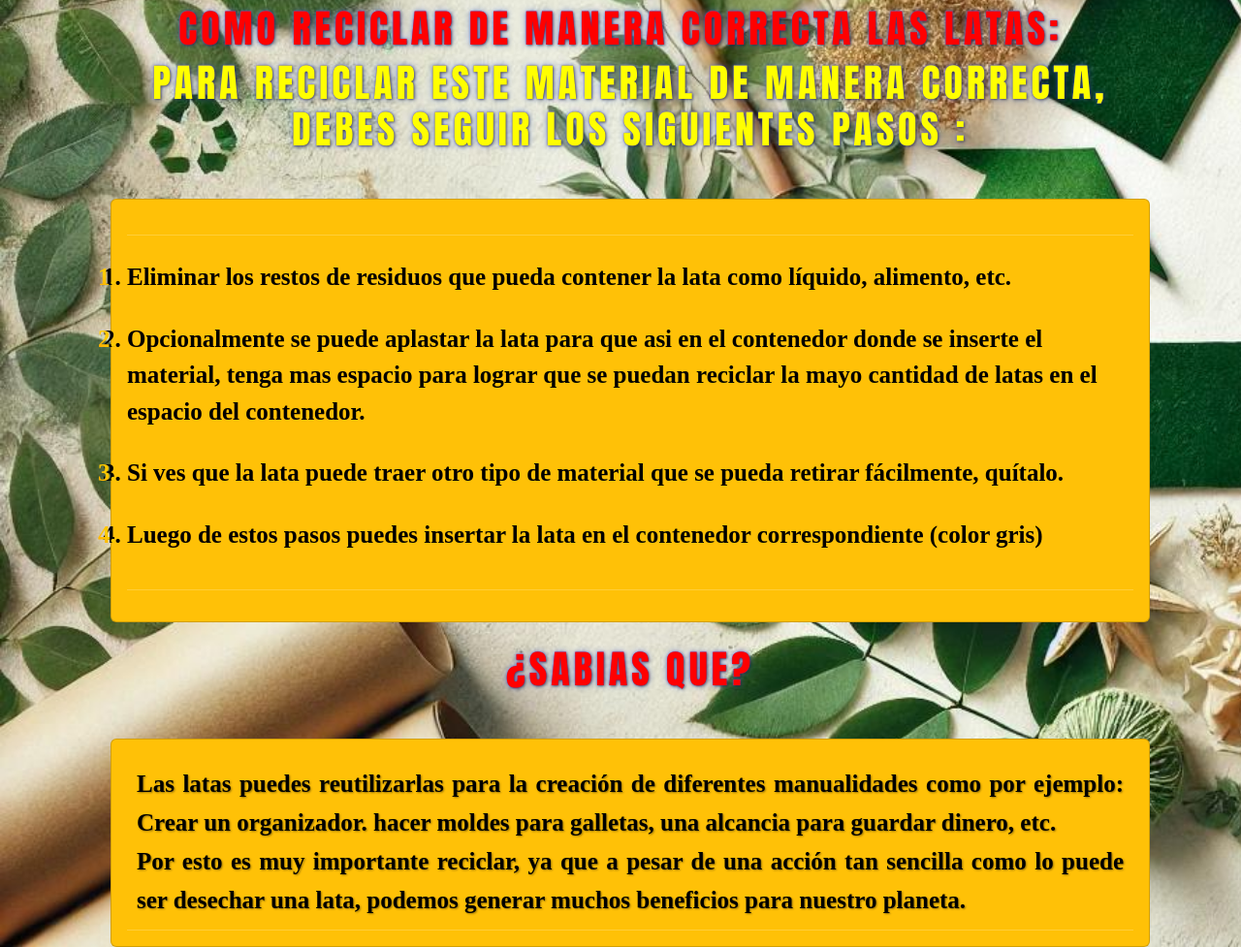
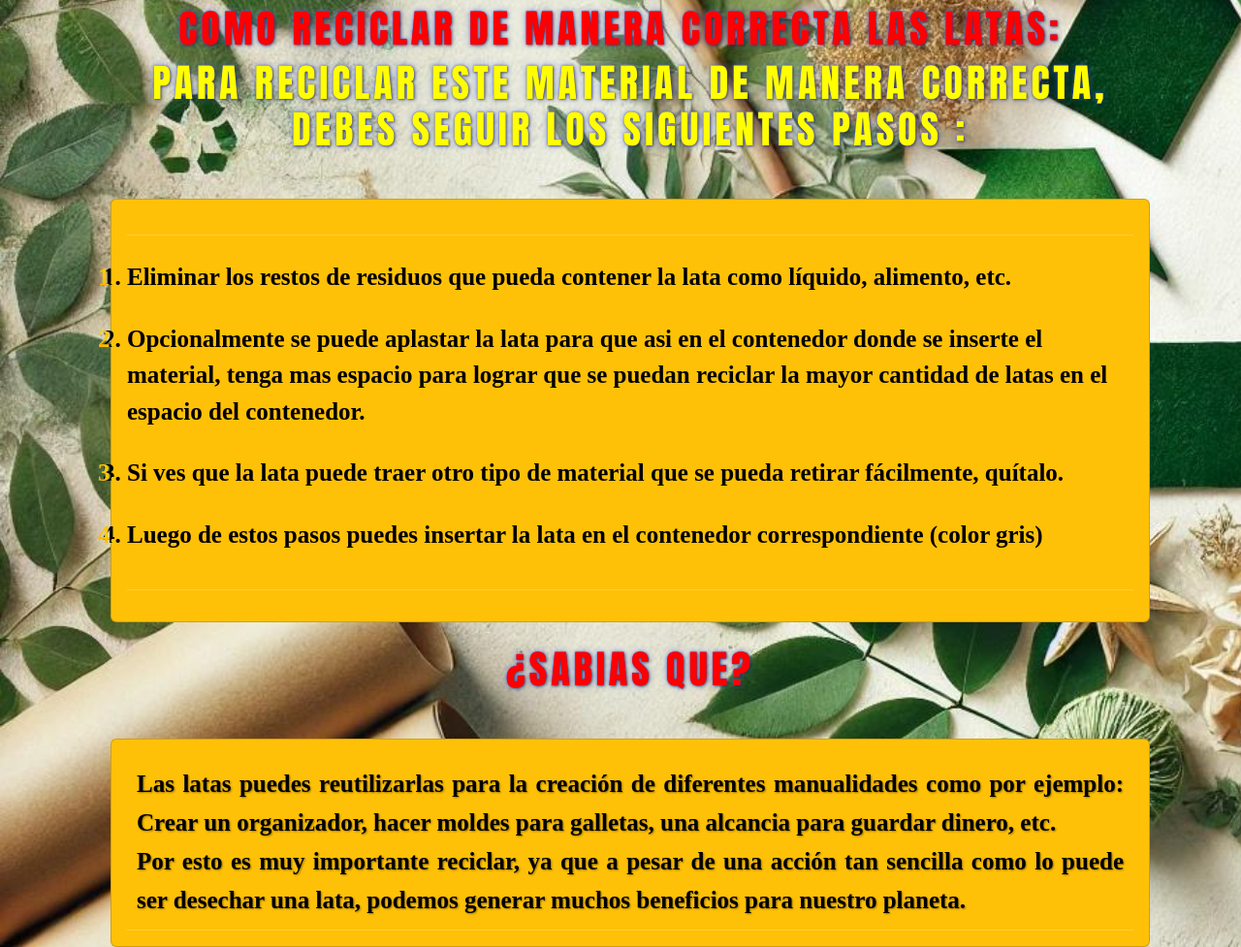
Before and after one commit to Faidust/Reciclaje, a Django app: template myweb/mapas/templates/latas.html in a window 1280 px wide. Shown: the part 497-1474 px from the top of the page at 97% size. Run offline with Django 5.2, Linux system fonts and the light colour scheme; the template is opened without the code that fills it, so the values that code supplies are empty.

Commit message:
detalles finales

```diff
--- a/myweb/main/templates/index.html
+++ b/myweb/main/templates/index.html
@@ -18,7 +18,7 @@
             <p class="card-text" style="color: black;">
               1° Paso: Registrate o inicia sesión con tu cuenta de Recicla Sansanamente en la barra de navegación en la parte superior de la aplicación.
               <br>
-              2° Paso: Ve hacia la pestaña de ¿Dónde reciclo?, selecciona el material que quieras reciclar para luego dirigirte a este y al llegar a la ubicación,
+              2° Paso: Ve hacia la pestaña de ¿Dónde reciclo?, selecciona el material que quieras reciclar para luego dirigirte a al lugar de reciclaje, y al llegar a la ubicación,
               sigue los pasos que te indica la aplicación para reciclar el residuo de manera correcta.
               <br>
               3° Paso: Ve hacia el apartado de ¡Empieza a reciclar! y escribe el material que reciclaste para subir el nivel de tu usuario.
--- a/myweb/mapas/templates/latas.html
+++ b/myweb/mapas/templates/latas.html
@@ -43,7 +43,7 @@
             </li>
             <li style="color: black;">
               Opcionalmente se puede aplastar la lata para que asi en el contenedor donde se inserte el material, tenga mas espacio para
-              lograr que se puedan reciclar la mayo cantidad de latas en el espacio del contenedor.
+              lograr que se puedan reciclar la mayor cantidad de latas en el espacio del contenedor.
             </li>
             <li style="color: black;">
               Si ves que la lata puede traer otro tipo de material que se pueda retirar fácilmente, quítalo.
@@ -62,7 +62,7 @@
       <div class="card bg-warning">
         <div class="card-body">
           <p class="card-text" style="color: black">
-            Las latas puedes reutilizarlas para la creación de diferentes manualidades como por ejemplo: Crear un organizador. hacer moldes para galletas, una
+            Las latas puedes reutilizarlas para la creación de diferentes manualidades como por ejemplo: Crear un organizador, hacer moldes para galletas, una
             alcancia para guardar dinero, etc.
             <br>
             Por esto es muy importante reciclar, ya que a pesar de una acción tan sencilla como lo puede ser desechar una lata, podemos generar muchos beneficios para nuestro planeta.
--- a/myweb/mapas/templates/vidrio.html
+++ b/myweb/mapas/templates/vidrio.html
@@ -59,7 +59,7 @@
       <div class="card bg-warning">
         <div class="card-body">
           <p class="card-text" style="color: black">
-            Una botella de vidrio reciclada puede volver a utilizarse para la venta en tiendas en 30 dias o menos. El vidrio se puede reciclar infitamente, esto quiere decir que gracias a sus propiedades, este material, permite ahorrar recursos naturales,
+            Una botella de vidrio reciclada puede volver a utilizarse para la venta en tiendas en 30 dias o menos. El vidrio se puede reciclar infinitamente, esto quiere decir que gracias a sus propiedades, este material, permite ahorrar recursos naturales,
             energía y costes.
             <br>
             Al reciclar vidrio, se evitan emisiones de C02 (dióxido de carbono), lo cual ayuda a combatir el cambio climático. Por esto es muy importante reciclar, ya que, con una acción tan sencilla como desechar en el lugar adecuado, ayudamos a reducir la contaminación.
```
Also changed, not shown: myweb/db.sqlite3.
